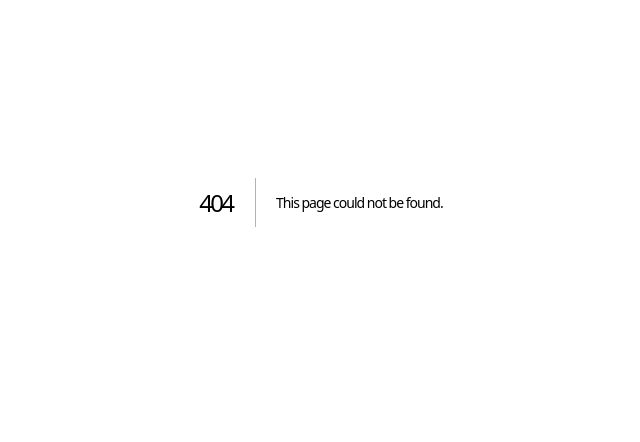
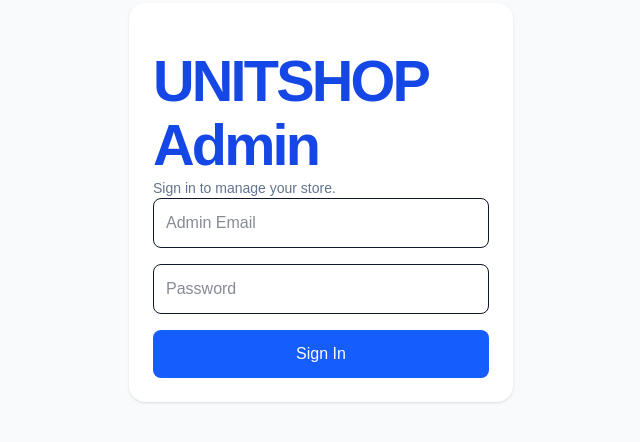
Before and after one commit to GIG833/unitshop-website, a Next.js app: page /admin/login in a window 1280 px wide. Before the commit this address had no page. Shown: the part 198-640 px from the top of the page, without its empty margins (319-959 px from the left). Built offline with nearby package versions, Linux system fonts and the light colour scheme; no server answers.

Commit message:
ADD UNITSHOP admin login page

```diff
--- /dev/null
+++ b/src/app/admin/login/page.tsx
@@ -0,0 +1,93 @@
+
+"use client";
+
+import { useState } from "react";
+import { useRouter } from "next/navigation";
+import { supabase } from "@/lib/supabase/client";
+
+export default function AdminLoginPage() {
+  const router = useRouter();
+  const [email, setEmail] = useState("");
+  const [password, setPassword] = useState("");
+  const [loading, setLoading] = useState(false);
+  const [error, setError] = useState("");
+
+  async function handleLogin(e: React.FormEvent<HTMLFormElement>) {
+    e.preventDefault();
+    setLoading(true);
+    setError("");
+
+    try {
+      const { error: loginError } =
+        await supabase.auth.signInWithPassword({
+          email,
+          password,
+        });
+
+      if (loginError) throw loginError;
+
+      const { data: isAdmin, error: roleError } =
+        await supabase.rpc("is_admin");
+
+      if (roleError || !isAdmin) {
+        await supabase.auth.signOut();
+        setError("This account does not have admin access.");
+        return;
+      }
+
+      router.replace("/admin");
+    } catch {
+      setError("Login failed. Please check your credentials.");
+    } finally {
+      setLoading(false);
+    }
+  }
+
+  return (
+    <main className="min-h-screen bg-slate-50 flex items-center justify-center p-4">
+      <form
+        onSubmit={handleLogin}
+        className="w-full max-w-sm rounded-2xl bg-white p-6 shadow-sm space-y-4"
+      >
+        <h1 className="text-2xl font-bold text-blue-700">
+          UNITSHOP Admin
+        </h1>
+        <p className="text-sm text-slate-500">
+          Sign in to manage your store.
+        </p>
+
+        <input
+          type="email"
+          placeholder="Admin Email"
+          value={email}
+          onChange={(e) => setEmail(e.target.value)}
+          required
+          className="w-full rounded-lg border p-3 text-slate-900"
+        />
+
+        <input
+          type="password"
+          placeholder="Password"
+          value={password}
+          onChange={(e) => setPassword(e.target.value)}
+          required
+          className="w-full rounded-lg border p-3 text-slate-900"
+        />
+
+        {error && (
+          <p role="alert" className="text-sm text-red-600">
+            {error}
+          </p>
+        )}
+
+        <button
+          type="submit"
+          disabled={loading}
+          className="w-full rounded-lg bg-blue-600 p-3 font-semibold text-white disabled:opacity-50"
+        >
+          {loading ? "Signing in..." : "Sign In"}
+        </button>
+      </form>
+    </main>
+  );
+}
```
